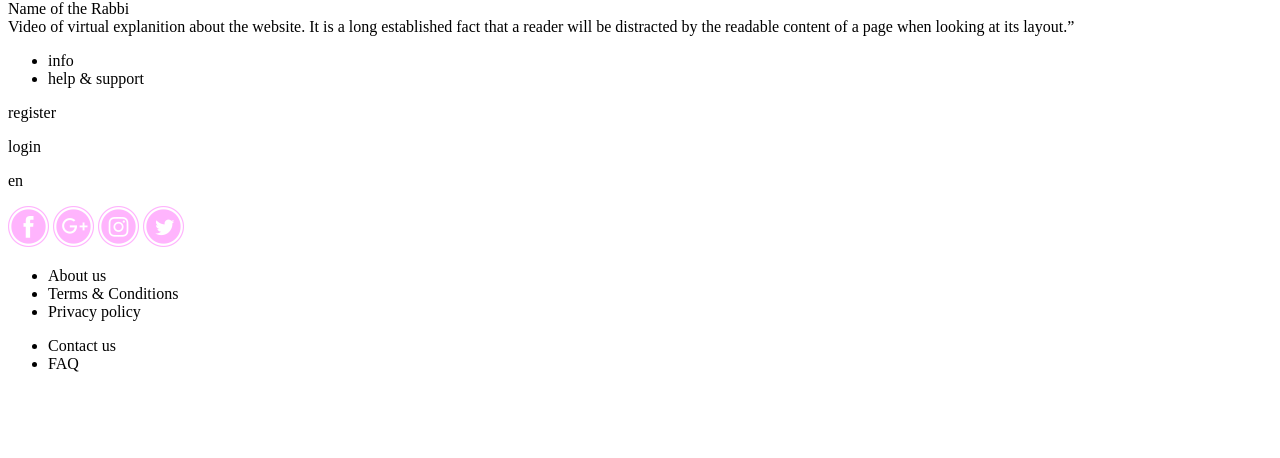
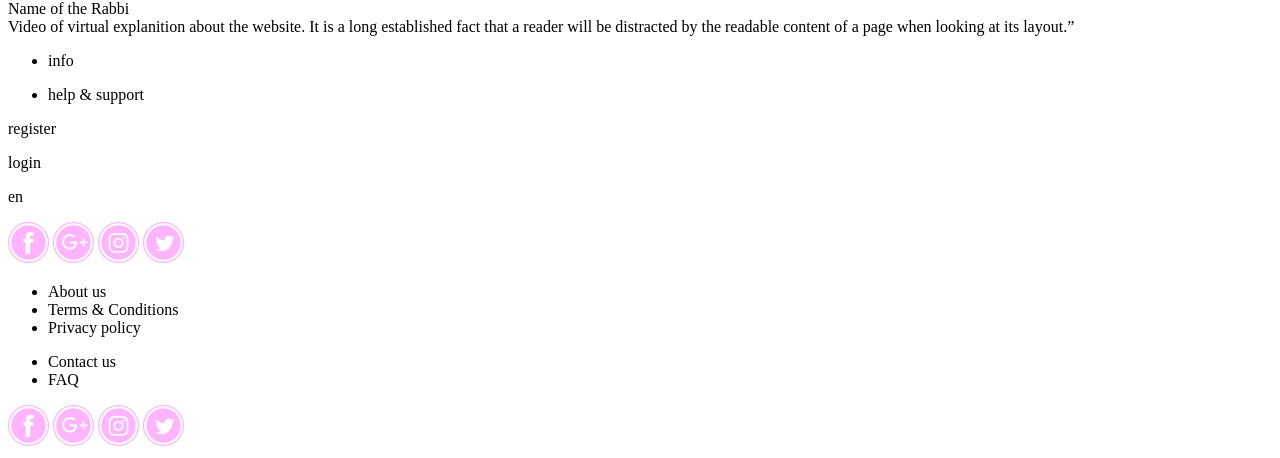
Before and after one commit to Hantiro/admin-template, a PHP site: page /templates/start-page/start-page.html in a window 1280 px wide; the page is wider, and only the part inside the window is pictured. Shown: the part 5470-5928 px from the top of that part. Before the commit the page ends 5842 px from the top of that part, so only its background shows below. Run offline with PHP 8.4, Linux system fonts and the light colour scheme.

Commit message:
footer bootstrap

```diff
--- a/app/templates/start-page/start-page.html
+++ b/app/templates/start-page/start-page.html
@@ -79,12 +79,20 @@
         </div>
     </div>
     <div class="start-page__third-content">
+
         <div class="start-page__footer">
             <div class="start-page__right-side start-page__right-side--bottom ">
+                <div class="row">
+                    <div class="col-md-6 col-sm-0"></div>
+                    <div class="col-md-3 col-sm-6 start-page__footer-menu">
                         <ul>
                             <li>info</li>
+                        </ul>
+                        <ul>
                             <li>help & support</li>
                         </ul>
+                    </div>
+                    <div class="col-md-3 col-sm-6 start-page__footer-auth">
                         <div class="start-page__authorization">
                             <p>register</p>
                             <span class="start-page__button-login">login</span>
@@ -92,13 +100,19 @@
                         </div>
                     </div>
                 </div>
+            </div>
+        </div>
+        <div class="row">
             <div class="start-page__down-footer">
+                <div class="col-md-6 start-page__lg-icon">
                     <div class="start-page__social-icon">
                         <img src="../content/img/facebook.png">
                         <img src="../content/img/goog.png">
                         <img src="../content/img/inst.png">
                         <img src="../content/img/twitter.png">
                     </div>
+                </div>
+                <div class="col-md-3 col-sm-6">
                     <div class="start-page__down-footer-menu">
                         <ul>
                             <li>About us</li>
@@ -111,5 +125,16 @@
                         </ul>
                     </div>
                 </div>
+                <div class="col-md-3 col-sm-6 start-page__sm-icon">
+                    <div class="start-page__social-icon">
+                        <img src="../content/img/facebook.png">
+                        <img src="../content/img/goog.png">
+                        <img src="../content/img/inst.png">
+                        <img src="../content/img/twitter.png">
                     </div>
                 </div>
+            </div>
+
+        </div>
+    </div>
+</div>
```
Also changed, not shown: app/templates/start-page/start-page.scss (+45 -15 lines). Lines whose indentation alone changed are shown as unchanged.
